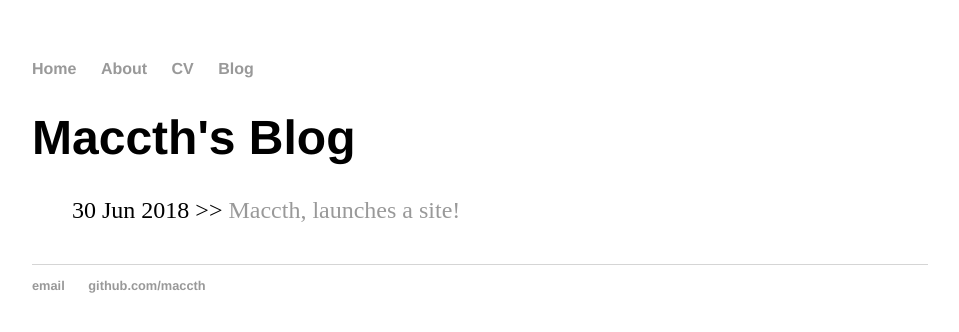
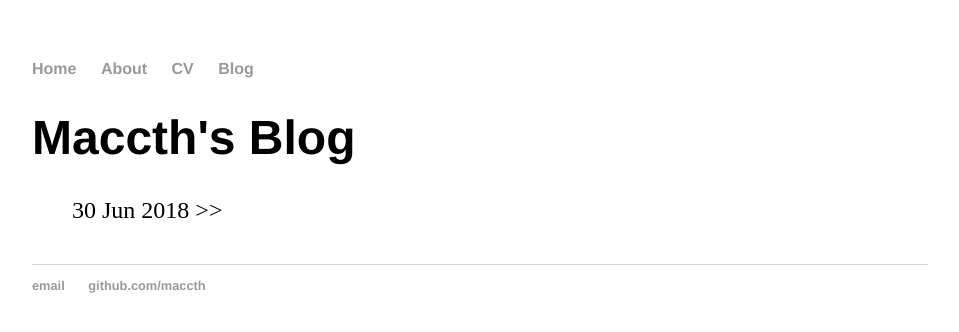
Before and after one commit to maccth/maccth.github.io, a Jekyll site: the page built from blog/index.html, in a window 1280 px wide. Shown: the top 332 px of the page, without its empty margins (160-1119 px from the left). Built offline with Jekyll 4.4.1, drawn with Linux system fonts in a browser that asks for light colours.

Commit message:
Trying liquid tags

```diff
--- a/blog/index.html
+++ b/blog/index.html
@@ -6,6 +6,8 @@ title: Maccth's Blog
 	<ul class="posts">
 
 	  {% for post in site.posts %}
-	    <li><span>{{ post.date | date_to_string }}</span> >> <a href="{{ post.url }}" title="{{ post.title }}">{{ post.title }}</a></li>
+			<li>
+				<span>{{ post.date | date_to_string }}</span> >> <a href="{{ post.url }}" title="{{ post.title }}">{{ hello }}</a>
+			</li>
 	  {% endfor %}
 	</ul>
```
